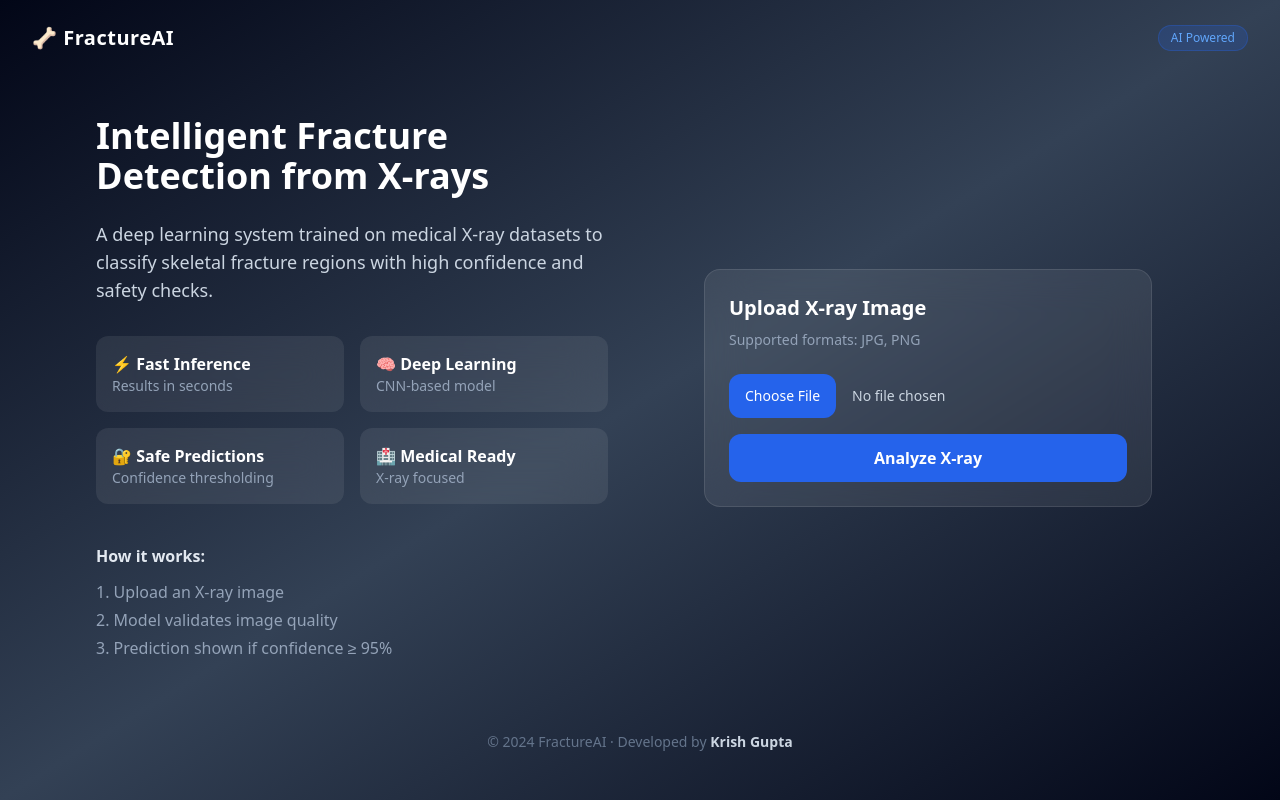
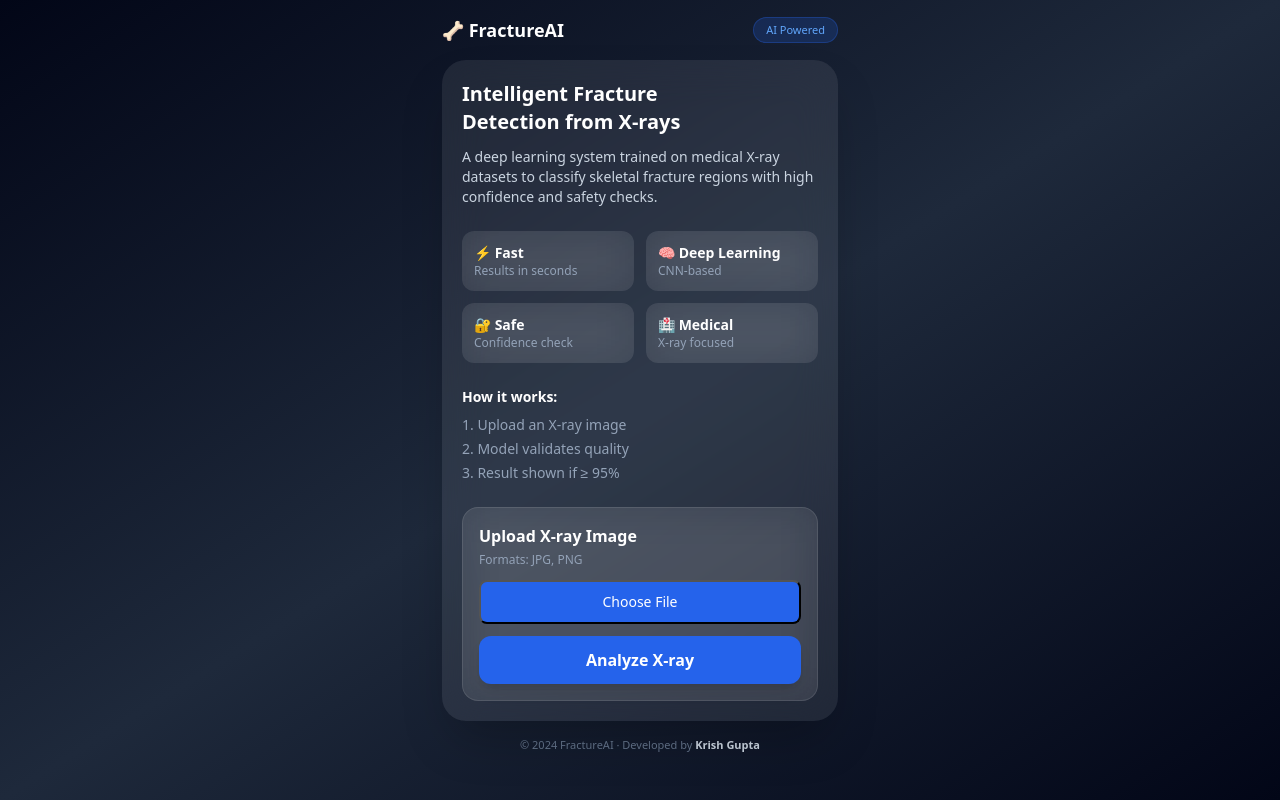
Before and after one commit to kg0420/Bone-Fracture-Detection-Using-CNN, a Flask app: page / in a window 1280 px wide. Run offline with Flask 3, Linux system fonts and the light colour scheme; some libraries are stand-ins or nearby versions.

Commit message:
Update index.html

```diff
--- a/templates/index.html
+++ b/templates/index.html
@@ -14,16 +14,6 @@
             -webkit-backdrop-filter: blur(20px);
         }
 
-        .float-card {
-            transform-style: preserve-3d;
-            transition: transform 0.6s ease, box-shadow 0.6s ease;
-        }
-
-        .float-card:hover {
-            transform: translateY(-12px) rotateX(6deg) rotateY(-6deg);
-            box-shadow: 0 30px 60px rgba(0, 0, 0, 0.45);
-        }
-
         .fade-up {
             animation: fadeUp 0.8s ease-out;
         }
@@ -31,7 +21,7 @@
         @keyframes fadeUp {
             from {
                 opacity: 0;
-                transform: translateY(30px);
+                transform: translateY(20px);
             }
             to {
                 opacity: 1;
@@ -41,133 +31,115 @@
     </style>
 </head>
 
-<body class="bg-gradient-to-br from-slate-950 via-slate-700 to-slate-950 text-white min-h-screen overflow-x-hidden">
+<body class="bg-gradient-to-br from-slate-950 via-slate-800 to-slate-950 text-white min-h-screen flex justify-center">
+
+<!-- MOBILE APP CONTAINER -->
+<div class="w-full max-w-[420px] px-3 py-4">
 
     <!-- HEADER -->
-<header class="flex flex-col sm:flex-row justify-between items-center gap-4 px-4 sm:px-8 py-6">
-    <h1 class="text-lg sm:text-xl font-bold tracking-wide">
-        🦴 FractureAI
-    </h1>
-    <span class="text-xs px-3 py-1 rounded-full bg-blue-600/20 text-blue-400 border border-blue-600/30">
+    <header class="flex justify-between items-center mb-4">
+        <h1 class="text-lg font-semibold">🦴 FractureAI</h1>
+        <span class="text-[11px] px-3 py-1 rounded-full bg-blue-600/20 text-blue-400 border border-blue-600/30">
             AI Powered
         </span>
     </header>
 
-<!-- MAIN -->
-<main class="grid grid-cols-1 lg:grid-cols-2 gap-12 lg:gap-16 px-4 sm:px-8 lg:px-24 py-10">
+    <!-- MAIN CARD -->
+    <main class="glass rounded-3xl p-5 shadow-2xl fade-up">
 
-    <!-- LEFT : INFO PANEL -->
-    <section class="fade-up text-center lg:text-left">
-        <h2 class="text-3xl sm:text-4xl font-extrabold leading-tight mb-6">
-            Intelligent Fracture <br class="hidden sm:block">
-            Detection from X-rays
+        <!-- HERO -->
+        <h2 class="text-xl font-semibold leading-snug mb-3">
+            Intelligent Fracture <br> Detection from X-rays
         </h2>
 
-        <p class="text-slate-300 text-base sm:text-lg mb-8 max-w-xl mx-auto lg:mx-0">
+        <p class="text-slate-300 text-sm mb-6">
             A deep learning system trained on medical X-ray datasets to classify
             skeletal fracture regions with high confidence and safety checks.
         </p>
 
         <!-- FEATURES -->
-        <div class="grid grid-cols-1 sm:grid-cols-2 gap-4 mb-10">
-            <div class="glass rounded-xl p-4">
-                <p class="font-semibold">⚡ Fast Inference</p>
-                <p class="text-sm text-slate-400">Results in seconds</p>
+        <div class="grid grid-cols-2 gap-3 mb-6">
+            <div class="glass rounded-xl p-3 text-sm">
+                ⚡ <span class="font-semibold">Fast</span>
+                <p class="text-xs text-slate-400">Results in seconds</p>
             </div>
-            <div class="glass rounded-xl p-4">
-                <p class="font-semibold">🧠 Deep Learning</p>
-                <p class="text-sm text-slate-400">CNN-based model</p>
+            <div class="glass rounded-xl p-3 text-sm">
+                🧠 <span class="font-semibold">Deep Learning</span>
+                <p class="text-xs text-slate-400">CNN-based</p>
             </div>
-            <div class="glass rounded-xl p-4">
-                <p class="font-semibold">🔐 Safe Predictions</p>
-                <p class="text-sm text-slate-400">Confidence thresholding</p>
+            <div class="glass rounded-xl p-3 text-sm">
+                🔐 <span class="font-semibold">Safe</span>
+                <p class="text-xs text-slate-400">Confidence check</p>
             </div>
-            <div class="glass rounded-xl p-4">
-                <p class="font-semibold">🏥 Medical Ready</p>
-                <p class="text-sm text-slate-400">X-ray focused</p>
+            <div class="glass rounded-xl p-3 text-sm">
+                🏥 <span class="font-semibold">Medical</span>
+                <p class="text-xs text-slate-400">X-ray focused</p>
             </div>
         </div>
 
-        <!-- STEPS -->
-        <div class="space-y-3 text-left max-w-md mx-auto lg:mx-0">
-            <p class="font-semibold text-slate-200">How it works:</p>
-            <ol class="list-decimal list-inside text-slate-400 space-y-1">
+        <!-- HOW IT WORKS -->
+        <div class="mb-6">
+            <p class="font-semibold text-sm mb-2">How it works:</p>
+            <ol class="list-decimal list-inside text-slate-400 text-sm space-y-1">
                 <li>Upload an X-ray image</li>
-                <li>Model validates image quality</li>
-                <li>Prediction shown if confidence ≥ 95%</li>
+                <li>Model validates quality</li>
+                <li>Result shown if ≥ 95%</li>
             </ol>
         </div>
-    </section>
 
-    <!-- RIGHT : TOOL CARD -->
-    <section class="flex justify-center items-center fade-up">
-        <div class="float-card glass rounded-2xl w-full max-w-md p-6 border border-white/10">
+        <!-- UPLOAD CARD -->
+        <div class="glass rounded-2xl p-4 border border-white/10">
+            <p class="font-semibold mb-1">Upload X-ray Image</p>
+            <p class="text-xs text-slate-400 mb-3">Formats: JPG, PNG</p>
 
-            <h3 class="text-lg sm:text-xl font-bold mb-2">
-                Upload X-ray Image
-            </h3>
-            <p class="text-sm text-slate-400 mb-6">
-                Supported formats: JPG, PNG
-            </p>
-
-            <!-- FORM -->
-            <form method="POST" enctype="multipart/form-data" class="space-y-4">
+            <form method="POST" enctype="multipart/form-data" class="space-y-3">
                 <input type="file" name="image" required
-                    class="w-full text-sm text-slate-300
-                    file:mr-4 file:py-3 file:px-4
-                    file:rounded-xl file:border-0
-                    file:bg-blue-600 file:text-white
-                    hover:file:bg-blue-700 cursor-pointer">
+                       class="w-full text-sm
+                              file:w-full
+                              file:py-2.5
+                              file:rounded-lg
+                              file:bg-blue-600
+                              file:text-white
+                              file:text-center">
 
                 <button type="submit"
-                    class="w-full bg-blue-600 hover:bg-blue-700 transition py-3 rounded-xl font-semibold text-sm sm:text-base">
+                        class="w-full py-3 rounded-xl bg-blue-600 hover:bg-blue-700 transition font-semibold shadow-lg">
                     Analyze X-ray
                 </button>
             </form>
 
             <!-- RESULT -->
             {% if image_path %}
-            <img src="{{ image_path }}"
-                 class="mt-6 rounded-xl border border-white/10 shadow-lg max-w-full h-auto">
+            <img src="{{ image_path }}" class="mt-4 rounded-xl border border-white/10">
             {% endif %}
 
             {% if prediction %}
-            <div class="mt-6 glass rounded-xl p-4 text-center border border-emerald-500/30">
-                <p class="text-base sm:text-lg font-semibold text-emerald-400">
-                    {{ prediction }}
-                </p>
-                <p class="text-sm text-emerald-300">
+            <div class="mt-4 glass rounded-xl p-3 text-center border border-emerald-500/30">
+                <p class="text-emerald-400 font-semibold">{{ prediction }}</p>
+                <p class="text-xs text-emerald-300">
                     Confidence: {{ confidence | round(2) }}%
                 </p>
-
-                <div class="mt-3 h-2 bg-emerald-900 rounded-full overflow-hidden">
+                <div class="mt-2 h-2 bg-emerald-900 rounded-full overflow-hidden">
                     <div class="h-full bg-emerald-400"
-                         style="width: {{ confidence }}%">
+                         style="width: {{ confidence }}%"></div>
                 </div>
             </div>
-            </div>
-
             {% elif low_confidence %}
-            <div class="mt-6 glass rounded-xl p-4 text-center border border-yellow-500/30">
-                <p class="text-yellow-400 font-semibold">
-                    Low Confidence Result
-                </p>
-                <p class="text-sm text-yellow-300">
-                    Please upload a clearer X-ray image
-                </p>
+            <div class="mt-4 glass rounded-xl p-3 text-center border border-yellow-500/30">
+                <p class="text-yellow-400 font-semibold">Low Confidence</p>
+                <p class="text-xs text-yellow-300">Upload a clearer X-ray</p>
             </div>
             {% endif %}
         </div>
-    </section>
-
     </main>
 
     <!-- FOOTER -->
-<footer class="text-center text-slate-500 text-xs sm:text-sm py-8 px-4">
+    <footer class="text-center text-slate-500 text-[11px] mt-4">
         © 2024 FractureAI · Developed by
         <span class="text-slate-300 font-semibold">Krish Gupta</span>
     </footer>
 
+</div>
+
 </body>
-
 </html>
```
Lines whose indentation alone changed are shown as unchanged.
